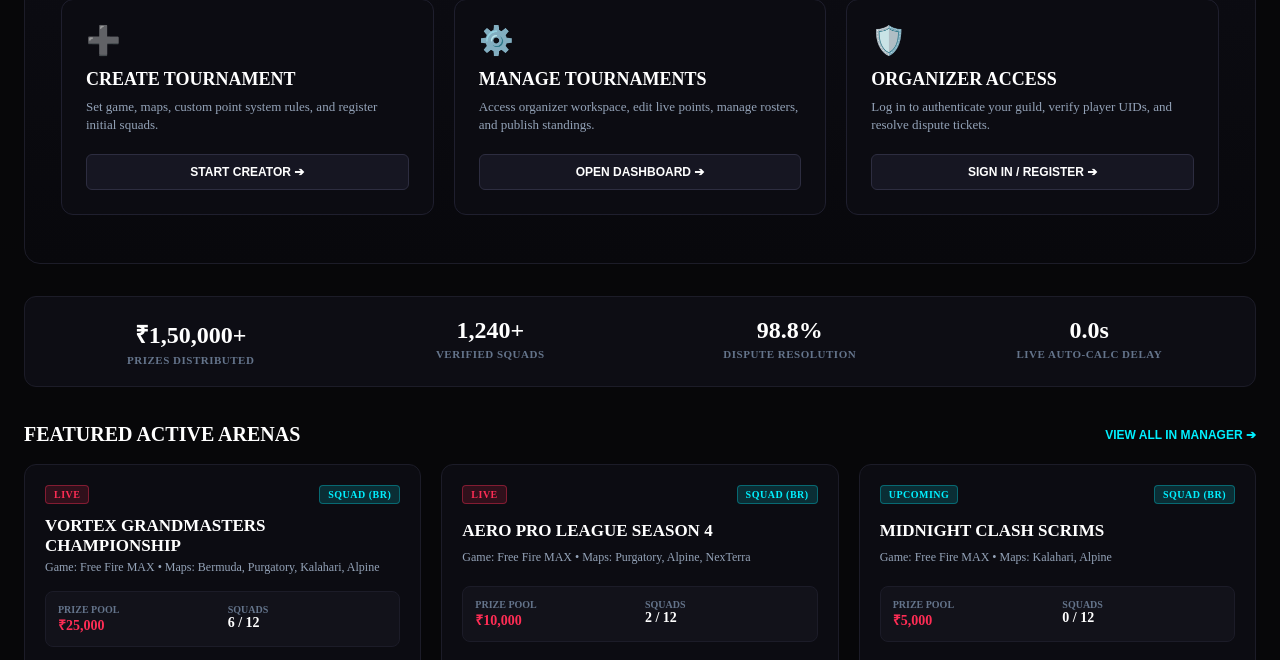
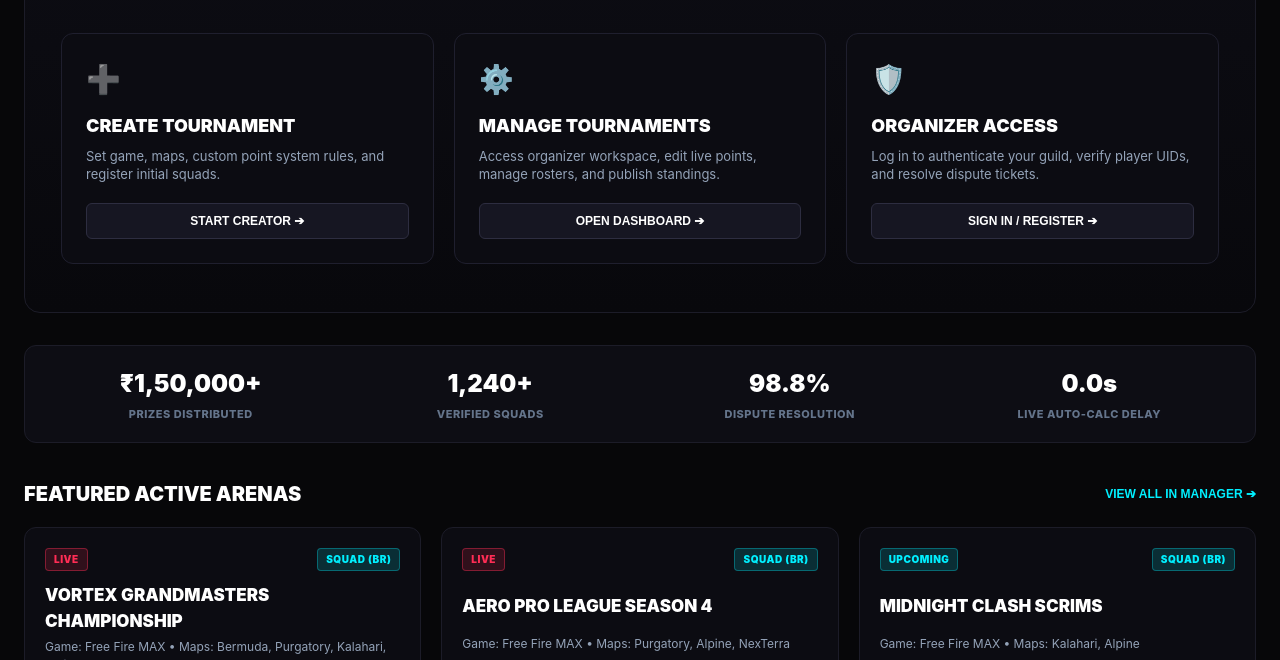
Before and after one commit to Aero99op/tournament-app, a website: page index.html in a window 1280 px wide. Shown: the part 304-964 px from the top of the page. Drawn offline with nearby package versions, Linux system fonts and the light colour scheme; no server answers.

Commit message:
fixed css

```diff
--- a/style.css
+++ b/style.css
@@ -20,7 +20,7 @@
 body {
   background: #070709;
   color: #f1f5f9;
-  font-family: Space Grotesk', -apple-system, BlinkMacSystemFont, 'Segoe UI', Roboto, sans-serif;
+  font-family: "Space Grotesk", -apple-system, BlinkMacSystemFont, "Segoe UI", Roboto, sans-serif;
   line-height: 1.5;
   overflow-x: hidden;
   min-height: 100vh;
@@ -1223,5 +1223,5 @@ body {
   font-weight: 800;
   padding: 12px 20px;
   border-radius: 8px;
-  box-shadow: 0 8px 24px rgba(0,0,0,0.7);
+  box-shadow: 0 8px 24px rgba(0, 0, 0, 0.7);
 }
```
